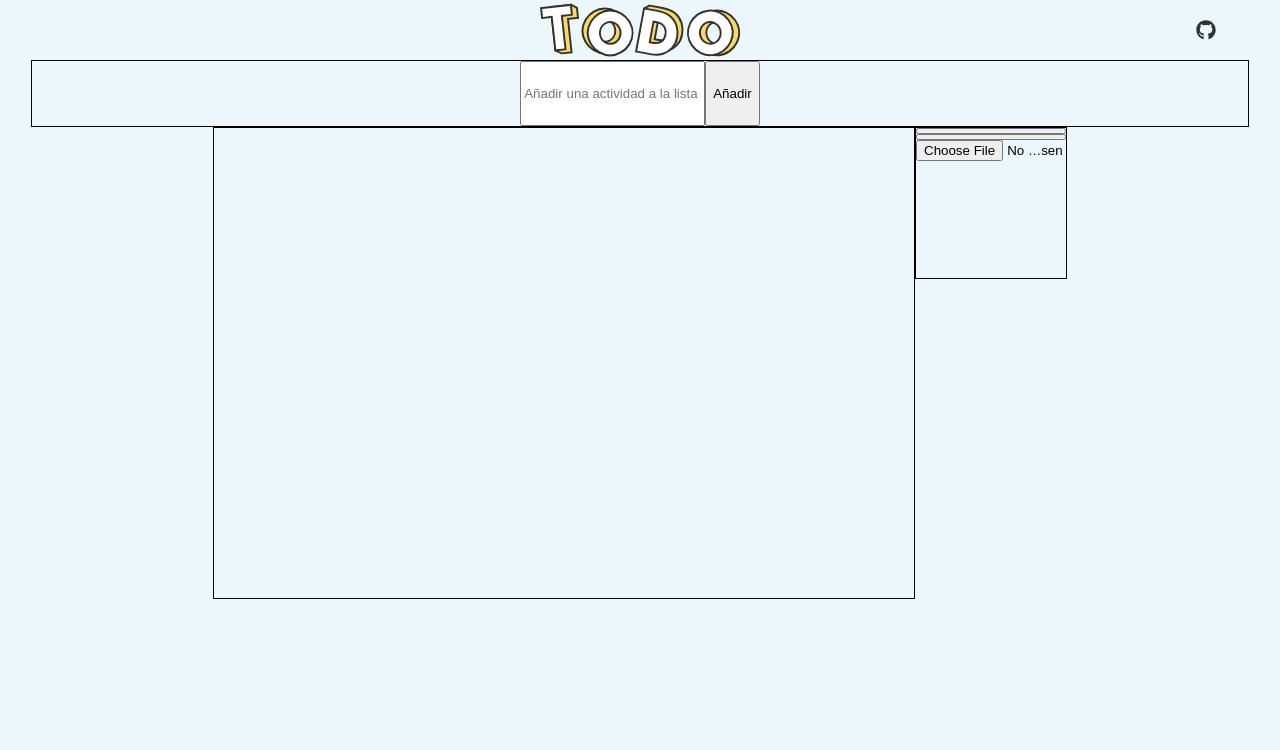
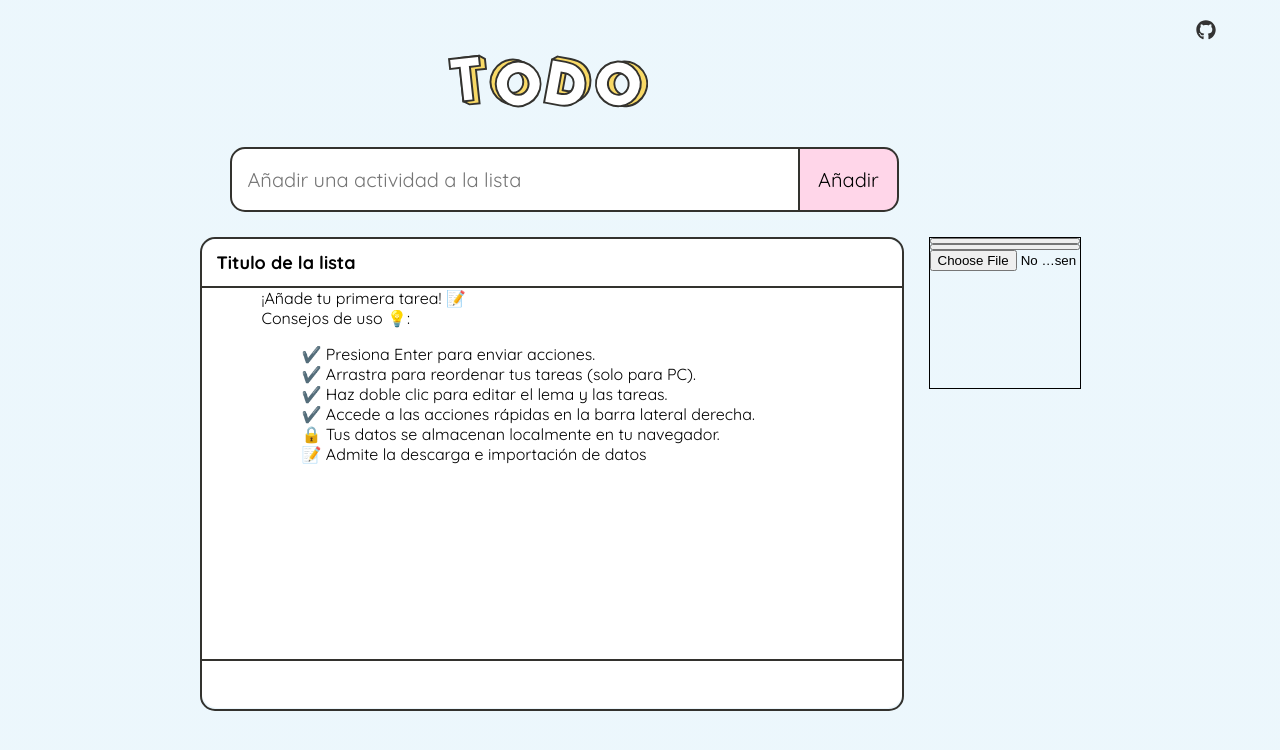
Before and after one commit to jcpaye/FinalVerano, a plain HTML site: page frontend/index.html in a window 1280 px wide. Drawn offline with Linux system fonts and the light colour scheme.

Commit message:
almost-finished

```diff
--- a/frontend/css/index-style.css
+++ b/frontend/css/index-style.css
@@ -1,10 +1,10 @@
-
+@import url('https://fonts.googleapis.com/css2?family=Quicksand:wght@300..700&display=swap');
 
 body{
     background: linear-gradient(rgba(234, 246, 252, 0.9), rgba(234, 246, 252, 0.9)), url("../imgs/descarga.svg");
     box-sizing: border-box;
     margin: 0px;
-
+    font-family: "Quicksand", sans-serif;
 }
 header{
     width: 95%;
@@ -20,36 +20,110 @@ header{
     width: 20px;
     height: 20px;
 }
+
+
 main{
     display: flex;
     flex-direction: column;
     align-items: center;
+    margin-bottom: 40px;
 }
 .seccion-main{
-    width: 95%;
+    width: 70%;
     display: flex;
     justify-content:center ;
+}
+
+
+.imagen-contenedor{
+    width: 30%;
+    display: flex;
+    justify-content: flex-start;
 }
 .to-do-image{
     width: 200px;
     height: 60px;
+    margin-top: 35px;
+    margin-bottom: 20px;
 }
+
+
 .cuadro-añadir{
-    width: 95%;
+    width: 64%;
     height: 65px;
-    border: 1px solid black;
     display: flex;
-    justify-content: center;
+    justify-content: flex-start;
+    margin-bottom: 25px;
 }
+.cuadro-de-texto{
+    width: 67%;
+    border-bottom-left-radius: 15px;
+    border-top-left-radius: 15px;
+    border: 2px solid #33322E;
+    padding-left: 15px;
+    font-family: "Quicksand", sans-serif;
+    font-size: 20px;
+}
+.boton-añadir{
+    width: 12%;
+    border-top-right-radius: 15px;
+    border-bottom-right-radius: 15px;
+    border-bottom: 2px;
+    border-top: 2px;
+    border-right: 2px;
+    border-left: 0px;
+    border-style: solid;
+    border-color: #33322E;
+    background-color: #FFD6E9;
+    font-family: "Quicksand", sans-serif;
+    font-size: 20px;
+}
+
+
 .cuadro-lista{
     width: 700px;
     height: 470px;
-    border: 1px solid black;
+    border: 2px solid black;
+    border-radius: 15px;
+    border-color: #33322E;
 }
+.titulo-lista{
+    background-color: white;
+    height: 10%;
+    border-top-left-radius: 15px;
+    border-top-right-radius: 15px;
+    border-bottom: 2px solid #33322E;
+    display: flex;
+    align-items: center;
+    padding-left: 15px;
+    font-size: 18px;
+    font-weight: 700;
+}
+.lista-actividades{
+    background-color: white;
+    height: 79%;
+    padding-left: 60px;
+}
+.presentacion{
+    margin: 0px;
+}
+.lista-items{
+    list-style-type: none;
+}
+.lista-contador{
+    background-color: white;
+    height: 10%;
+    border-bottom-left-radius: 15px;
+    border-bottom-right-radius: 15px;
+    border-top: 2px solid #33322E;
+}
+
+
 .cuadro-opciones{
     width: 150px;
     height: 150px;
     border: 1px solid black;
     display: flex;
     flex-direction: column;
+    margin-left: 25px;
 }
--- a/frontend/index.html
+++ b/frontend/index.html
@@ -12,18 +12,31 @@
         <img src="imgs/github.svg" alt="" class="github-image">
     </header>
     <main>
-        <img src="imgs/todo.svg" alt="" class="to-do-image">
+        <figure class="imagen-contenedor">
+            <img src="imgs/todo.svg" alt="" class="to-do-image">
+        </figure>
         <section class="cuadro-añadir">
-            <input type="text" placeholder="Añadir una actividad a la lista">
-            <button>Añadir</button>
+            <input type="text" placeholder="Añadir una actividad a la lista" class="cuadro-de-texto">
+            <button class="boton-añadir">Añadir</button>
         </section>
         <section class="seccion-main">
             <section class="cuadro-lista">
                 <section class="titulo-lista">
-
+                    <span>Titulo de la lista</span>
                 </section>
                 <section class="lista-actividades">
-
+                    <p class="presentacion">
+                        ¡Añade tu primera tarea! 📝<br>
+                        Consejos de uso 💡: <br>
+                    </p>
+                    <ul class="lista-items">
+                        <li>✔️ Presiona Enter para enviar acciones.</li>
+                        <li>✔️ Arrastra para reordenar tus tareas (solo para PC).</li>
+                        <li>✔️ Haz doble clic para editar el lema y las tareas.</li>
+                        <li>✔️ Accede a las acciones rápidas en la barra lateral derecha.</li>
+                        <li>🔒 Tus datos se almacenan localmente en tu navegador.</li>
+                        <li>📝 Admite la descarga e importación de datos</li>
+                    </ul>
                 </section>
                 <section class="lista-contador">
 
```
